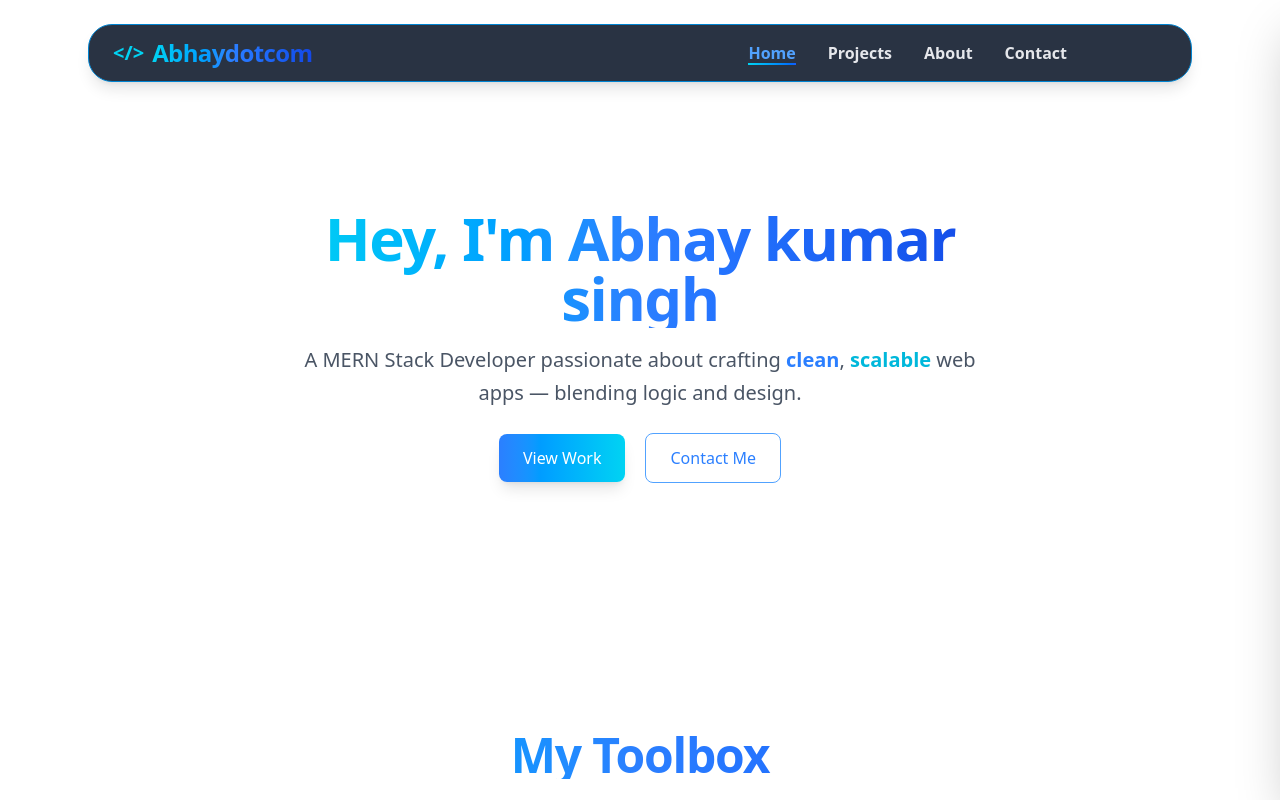
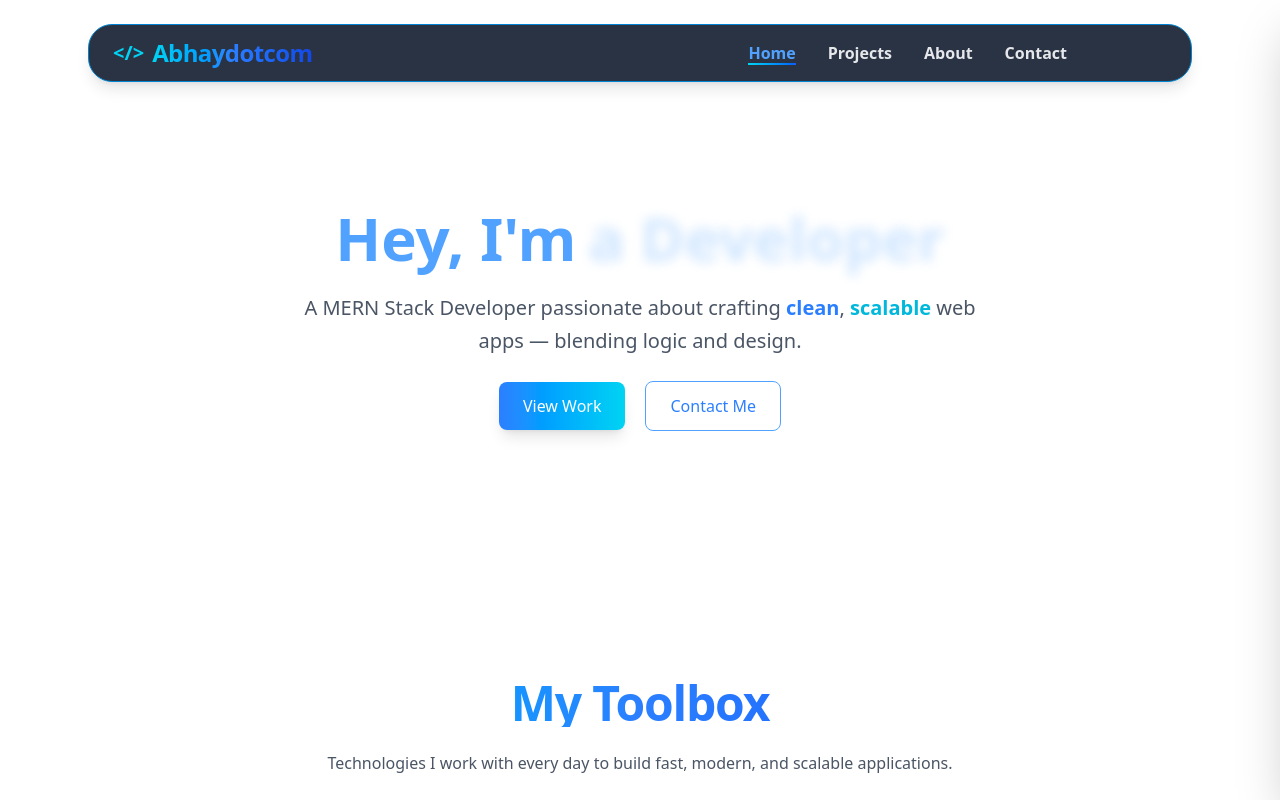
Before and after one commit to abhaydotcom/Portfolio, a React (Vite) app: page / in a window 1280 px wide. Shown: the top 800 px of the page. Built offline with nearby package versions, Linux system fonts and the light colour scheme.

Commit message:
changing some design in hero section

```diff
--- a/src/components/Hero.jsx
+++ b/src/components/Hero.jsx
@@ -1,28 +1,65 @@
-import React from "react";
+import React, { useEffect, useState } from "react";
 import { Link } from "react-router-dom";
-import {motion} from "framer-motion"
+import {AnimatePresence, motion} from "framer-motion"
 
 export default function Hero() {
+
+  const texts = [
+    'Abhay kumar singh',
+    'a Developer',
+    'a Designer',
+    'a Creator'
+  ];
+
+  const [currentIndex, setCurrentIndex] = useState(0);
+
+  useEffect(() => {
+    const interval = setInterval(() => {
+      setCurrentIndex((prevIndex) => (prevIndex + 1) % texts.length);
+    }, 3000);
+
+    return () => clearInterval(interval);
+  }, []);
+
   return (
     <section className="relative flex flex-col items-center justify-center text-center py-20 sm:py-28 md:py-40 lg:py-52 min-h-[75vh] overflow-hidden">
       <div className="absolute inset-0 -z-10 pointer-events-none bg-gradient-to-br from-blue-50 via-white to-cyan-50 dark:from-gray-900 dark:via-gray-900 dark:to-blue-950" />
 
       <div className="absolute -top-32 sm:-top-36 left-1/2 -translate-x-1/2 w-[360px] h-[360px] sm:w-[520px] sm:h-[520px] md:w-[700px] md:h-[700px] pointer-events-none bg-gradient-to-r from-cyan-400/30 to-blue-600/30 blur-3xl rounded-full opacity-30 -z-10" />
 
-      <div className="px-6 w-full max-w-3xl">
+      <div className="px-6 w-full max-w-6xl">
         <motion.h1
           initial={{ opacity: 0, y: 30 }}
           animate={{ opacity: 1, y: 0 }}
           transition={{ duration: 0.6 }}
-        className="text-3xl sm:text-4xl md:text-5xl lg:text-6xl font-extrabold bg-clip-text text-transparent bg-gradient-to-r from-cyan-400 via-blue-500 to-blue-700 tracking-tight">
-          Hey, I'm Abhay kumar singh
+          className="text-3xl sm:text-2xl md:text-4xl lg:text-6xl font-extrabold text-blue-400 flex flex-wrap items-center justify-center gap-x-3"
+        >
+          <span>Hey, I'm</span>
+          <span className="">
+            <AnimatePresence mode="wait">
+              <motion.span
+                key={currentIndex}
+                initial={{ opacity: 0, y: 20, filter: 'blur(8px)' }}
+                animate={{ opacity: 1, y: 0, filter: 'blur(0px)' }}
+                exit={{ opacity: 0, y: -20, filter: 'blur(8px)' }}
+                transition={{
+                  duration: 0.5,
+                  ease: 'easeInOut'
+                }}
+                className=""
+              >
+                {texts[currentIndex]}
+              </motion.span>
+            </AnimatePresence>
+          </span>
         </motion.h1>
 
         <motion.p
           initial={{ opacity: 0, y: 20 }}
           animate={{ opacity: 1, y: 0 }}
           transition={{ delay: 0.3 }}
-        className="mt-4 text-base sm:text-lg md:text-xl leading-relaxed max-w-2xl mx-auto text-gray-600 dark:text-gray-300">
+          className="mt-6 text-base sm:text-lg md:text-xl leading-relaxed max-w-2xl mx-auto text-gray-600 dark:text-gray-300"
+        >
           A MERN Stack Developer passionate about crafting{" "}
           <span className="font-semibold text-blue-500">clean</span>,{" "}
           <span className="font-semibold text-cyan-500">scalable</span> web apps — blending logic and design.
```
Lines whose indentation alone changed are shown as unchanged.
